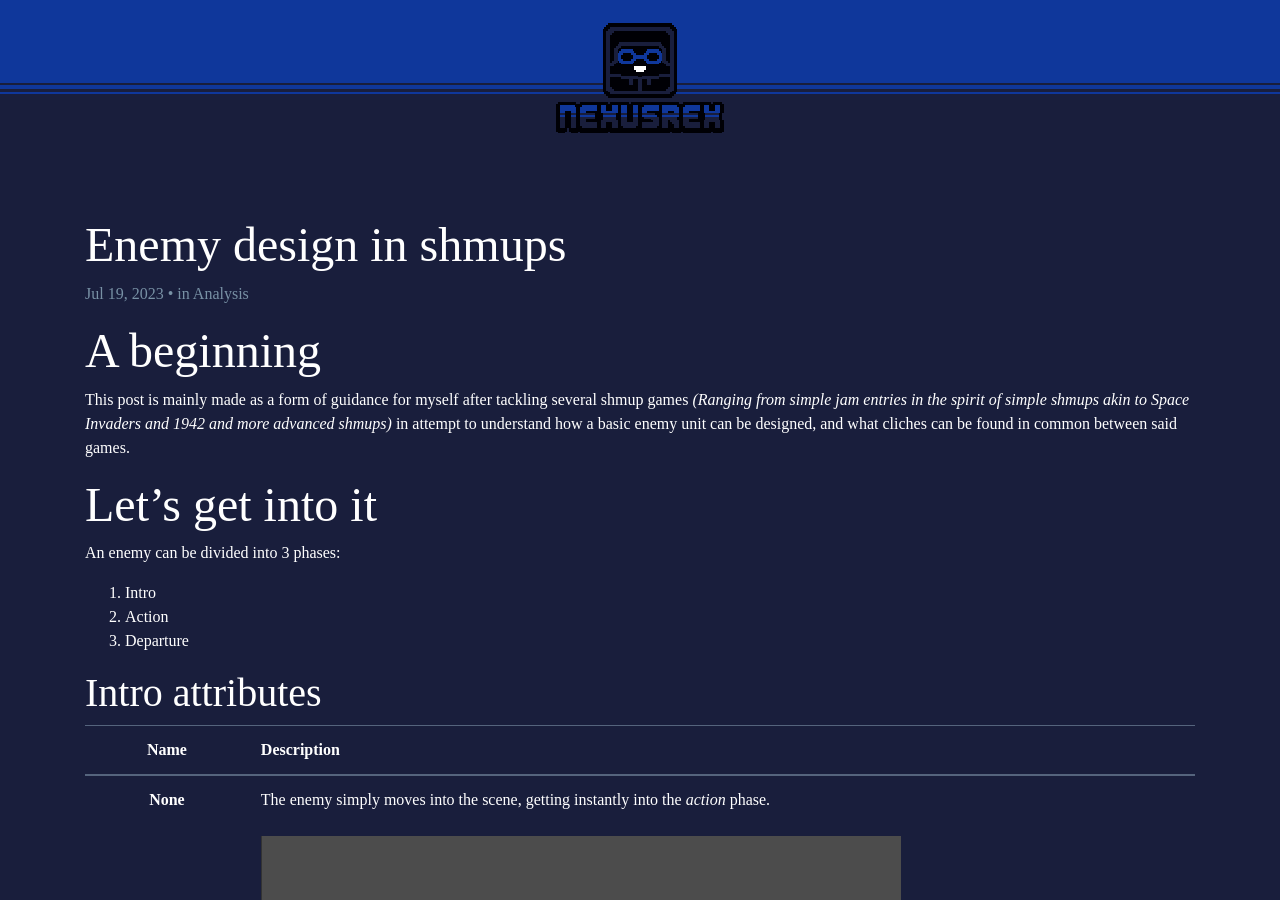
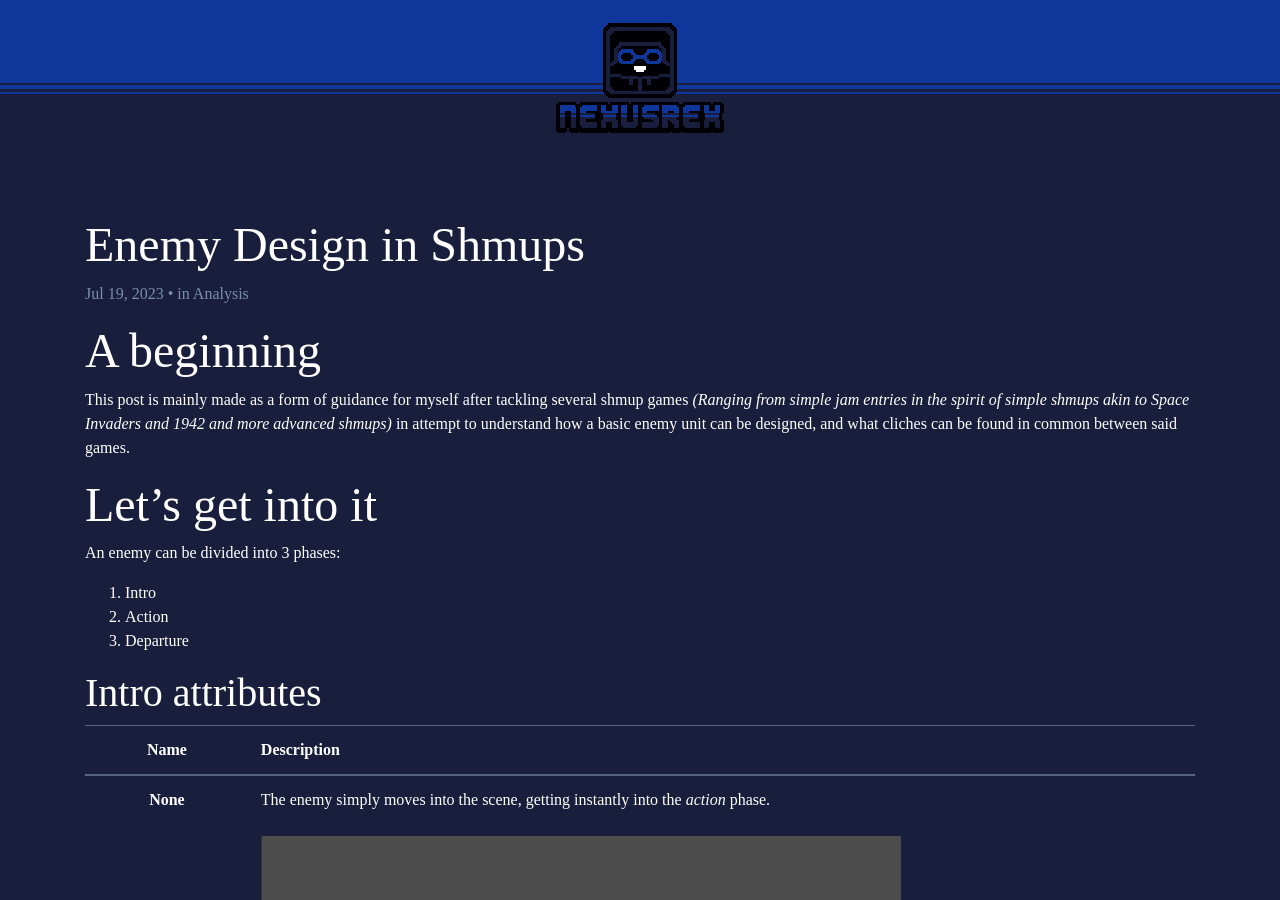
Before and after one commit to NexusrexDev/gamedevcorner, a Jekyll site: the page built from _posts/2023-07-19-enemy-design-shmups.md, in a window 1280 px wide and 900 px high. Built offline with Jekyll 4.4.1, drawn with Linux system fonts in a browser that asks for light colours; some web fonts are replaced.

```diff
--- a/_posts/2023-07-19-enemy-design-shmups.md
+++ b/_posts/2023-07-19-enemy-design-shmups.md
@@ -1,6 +1,6 @@
 ---
 layout: post
-title: "Enemy design in shmups"
+title: "Enemy Design in Shmups"
 categories: analysis
 excerpt: "An attempt to analyze enemy designs from several shmup games and write them down in a detailed manner!"
 ---
```
